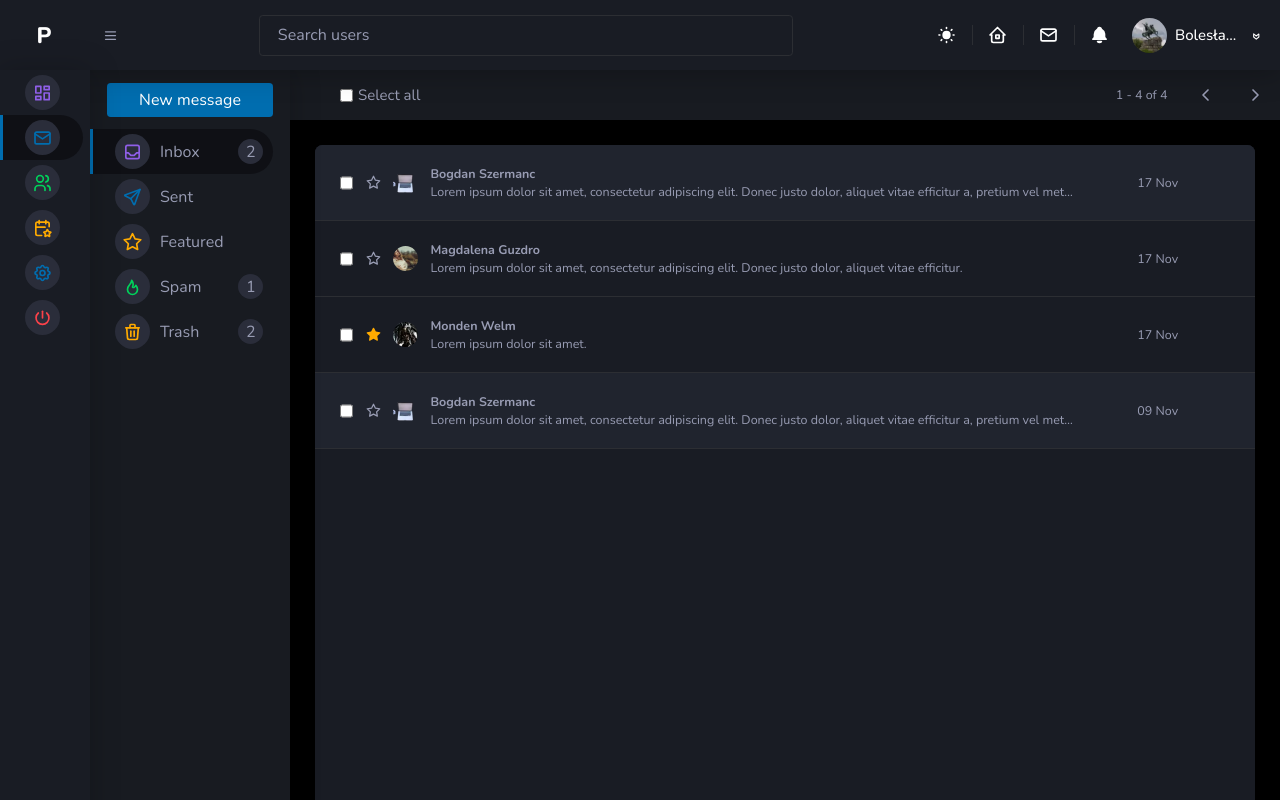
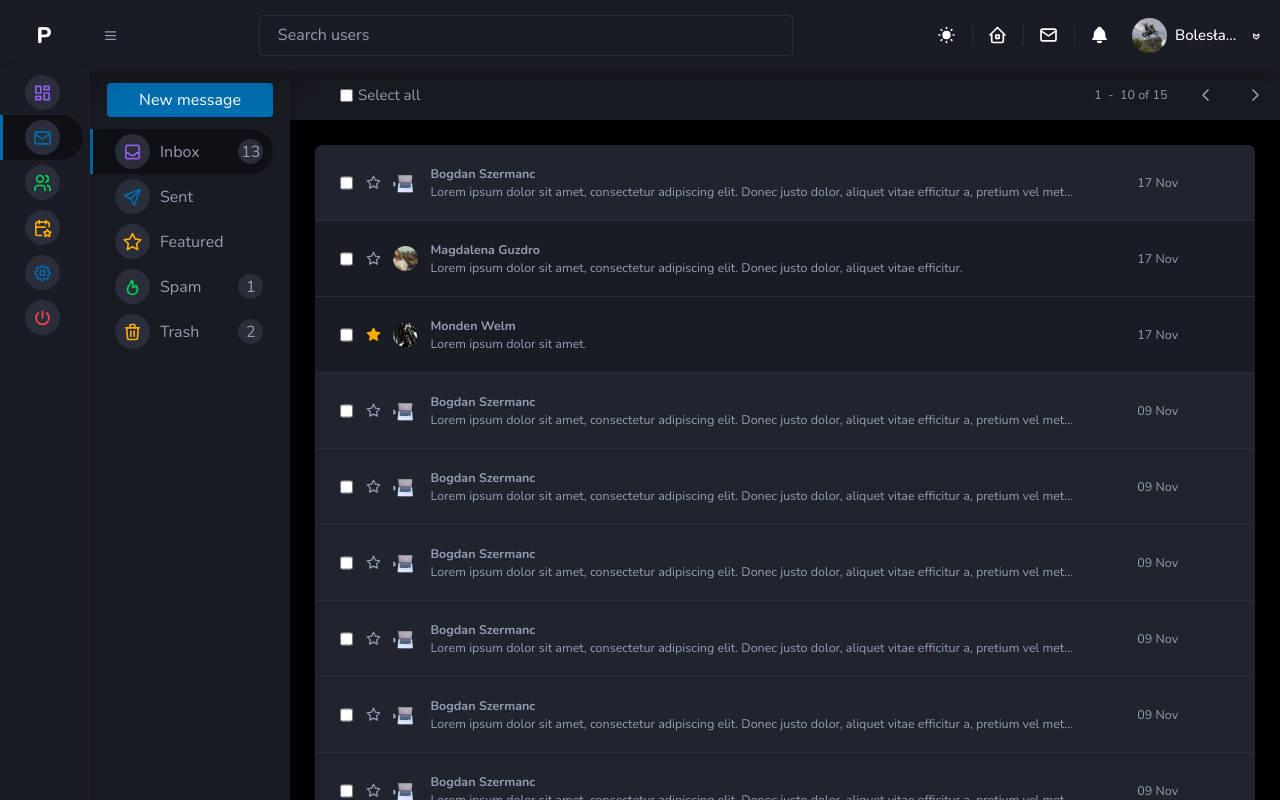
Before and after one commit to hadamalush/pwa-crew-admin-dashboard, a React (Vite) app: page /inbox in a window 1280 px wide. Shown: the top 800 px of the page. Built offline with nearby package versions, Linux system fonts and the light colour scheme.

Commit message:
feat: added pagination handling for inbox

```diff
--- a/src/components/transitions/Inbox/MessagesList.tsx
+++ b/src/components/transitions/Inbox/MessagesList.tsx
@@ -9,20 +9,23 @@ import { usePage } from "../../../hooks/usePage";
 import Icon from "../../UI/Icons/Icon";
 import Heading from "../../UI/Heading";
 import { AnimatePresence, motion } from "framer-motion";
+import { getCurrentMess } from "../../../global/message-action";
 
 type MessagesListProps = {
   pageName: "spam" | "trash" | "inbox" | "featured";
 };
 
 const MessagesList = ({ pageName }: MessagesListProps) => {
+  const [isLoading, setIsLoading] = useState(true);
   const dispatch = useDispatch();
-  const isSelectedAllMess = useGlobalSelector((state) => state.messages.areMarkedAllMessages);
+  const messState = useGlobalSelector((state) => state.messages);
+  const isSelectedAllMess = messState.areMarkedAllMessages;
+  const checkedMessages = messState.checkedMessages;
+  const messages = messState[`${pageName}${"Messages"}`];
   const inputRefs = useRef<Array<RefObject<HTMLInputElement>>>([]);
-  const messages = useGlobalSelector((state) => state.messages[`${pageName}${"Messages"}`]);
-  const checkedMessages = useGlobalSelector((state) => state.messages.checkedMessages);
-  const [isLoading, setIsLoading] = useState(true);
+  const currentMess = getCurrentMess(messState, messages);
 
-  const { changedPath } = usePage();
+  const { changedPathMess } = usePage();
 
   const dispatchFilterMessages = useCallback(() => {
     dispatch(filterMessages({ pageName: pageName }));
@@ -35,10 +38,11 @@ const MessagesList = ({ pageName }: MessagesListProps) => {
 
   const handleMessagesCheckbox = useCallback(() => {
     const checkedMessages: string[] = [];
-    if (!changedPath) {
+    if (!changedPathMess) {
+      dispatch(markAllMessage({ allMessagesMarked: false }));
       return;
     }
-    if (changedPath) {
+    if (changedPathMess) {
       dispatch(markAllMessage({ allMessagesMarked: false }));
     }
 
@@ -64,7 +68,7 @@ const MessagesList = ({ pageName }: MessagesListProps) => {
     });
     dispatch(setCheckedMessages({ checkedMessages: [] }));
     dispatch(markAllMessage({ allMessagesMarked: false }));
-  }, [isSelectedAllMess, dispatch, inputRefs, changedPath]);
+  }, [isSelectedAllMess, dispatch, inputRefs, changedPathMess]);
 
   useEffect(() => handleMessagesCheckbox, [isSelectedAllMess, handleMessagesCheckbox]);
 
@@ -72,8 +76,12 @@ const MessagesList = ({ pageName }: MessagesListProps) => {
     <ul
       className={cn(
         basicVariant({ box: "default" }),
-        "w-full h-screen rounded-none md:rounded-xl overflow-hidden sm:mt-0 duration-200",
-        { "mt-16": checkedMessages.length > 0 }
+        "w-full h-auto  rounded-none md:rounded-xl overflow-hidden sm:mt-0 duration-200",
+        {
+          "mt-16": checkedMessages.length > 0,
+          "min-h-screen": currentMess.length < 10,
+        },
+        {}
       )}
     >
       <AnimatePresence>
@@ -101,7 +109,7 @@ const MessagesList = ({ pageName }: MessagesListProps) => {
         )}
       </AnimatePresence>
 
-      {messages.map((message, index) => {
+      {currentMess.map((message, index) => {
         inputRefs.current[index] = createRef<HTMLInputElement>();
 
         return (
--- a/src/components/transitions/ToolbarInbox.tsx
+++ b/src/components/transitions/ToolbarInbox.tsx
@@ -8,9 +8,12 @@ import {
   moveMessages,
   markAllMessage,
   getNumberOfMessagesByPage,
+  getInboxPage,
+  changeCurrentPage,
 } from "../../global/message-slice";
 import usePage from "../../hooks/usePage";
 import { useParams } from "react-router";
+import { getMessIndex } from "../../global/message-action";
 
 const ToolbarInbox = () => {
   const dispatch = useGlobalDispatch();
@@ -24,14 +27,14 @@ const ToolbarInbox = () => {
   const areAllMessagesMarked = messagesState.areMarkedAllMessages;
   const isMarkedCheckboxAll = messagesState.isMarkedCheckboxAll;
   const isCheckedMessage = messagesState.checkedMessages.length > 0;
+  const lastIndexMess = getMessIndex(messagesState, "last");
+  const firstIndexMess = getMessIndex(messagesState, "first");
 
-  const allowedPages = ["trash", "spam", "featured", "inbox"];
-  const pageName = path.slice(path.lastIndexOf("/") + 1) as "trash" | "spam" | "featured" | "inbox";
+  const quantityMessages = getNumberOfMessagesByPage(messagesState, getInboxPage(path));
 
-  const quantityMessages = getNumberOfMessagesByPage(
-    messagesState,
-    allowedPages.includes(pageName) ? pageName : null
-  );
+  console.log(quantityMessages);
+
+  console.log("lastindex ", lastIndexMess);
 
   const handleInboxNavChange = () => {
     dispatch(handleNav({ isVisibleNav: false }));
@@ -45,6 +48,18 @@ const ToolbarInbox = () => {
   const handleMessagesMove = (moveTo: "trash" | "spam" | "inbox") => {
     dispatch(moveMessages({ moveTo: moveTo }));
     dispatch(markAllMessage({ allMessagesMarked: false }));
+  };
+
+  const handleChangePage = (action: "previous" | "next") => {
+    if (
+      (lastIndexMess &&
+        quantityMessages &&
+        lastIndexMess > quantityMessages &&
+        action === "next") ||
+      quantityMessages === 0
+    )
+      return;
+    dispatch(changeCurrentPage({ page: action }));
   };
 
   return (
@@ -131,7 +146,11 @@ const ToolbarInbox = () => {
       </Container>
 
       <p className="dark:text-textPrimary mr-5 text-xl">
-        1 - {quantityMessages} of {quantityMessages}
+        {(firstIndexMess && firstIndexMess + 1) || (!firstIndexMess && 1)} &nbsp;- &nbsp;
+        {lastIndexMess && quantityMessages && lastIndexMess > quantityMessages
+          ? quantityMessages
+          : lastIndexMess}{" "}
+        of {quantityMessages}
       </p>
 
       <Button
@@ -139,6 +158,7 @@ const ToolbarInbox = () => {
         className="group p-2 md:p-5 outline-none order-1 md:order-none"
         aria-label="Previous page"
         type="button"
+        onClick={() => handleChangePage("previous")}
       >
         <Icon
           iconName="arrowLeftMini"
@@ -153,6 +173,7 @@ const ToolbarInbox = () => {
         className="group p-2 md:p-5 outline-none order-1 md:order-none"
         aria-label="Next page"
         type="button"
+        onClick={() => handleChangePage("next")}
       >
         <Icon
           iconName="arrowRightMini"
--- a/src/components/transitions/dummy-items.ts
+++ b/src/components/transitions/dummy-items.ts
@@ -260,6 +260,160 @@ export const DUMMY_INBOXMESSAGES = [
     isRead: false,
     date: "2023-11-09T17:20:00",
   },
+  {
+    id: "mes8",
+    owner: "Bogdan Szermanc",
+    email: "bogdanSzermanc@o2.pl",
+    avatarSrc: "/laptop.webp",
+    subject:
+      "Lorem ipsum dolor sit amet, consectetur adipiscing elit. Donec justo dolor, aliquet vitae efficitur a, pretium vel metus. Sed sapien ligula, iaculis quis erat in, bibendum consectetur sapien.",
+    description: "Lorem ipsum dolor sit amet, consectetur adipiscing elit. loremdasdoijasdoij",
+    isFeatured: false,
+    isInSpam: false,
+    isInTrash: false,
+    isRead: false,
+    date: "2023-11-09T17:20:00",
+  },
+  {
+    id: "mes9",
+    owner: "Bogdan Szermanc",
+    email: "bogdanSzermanc@o2.pl",
+    avatarSrc: "/laptop.webp",
+    subject:
+      "Lorem ipsum dolor sit amet, consectetur adipiscing elit. Donec justo dolor, aliquet vitae efficitur a, pretium vel metus. Sed sapien ligula, iaculis quis erat in, bibendum consectetur sapien.",
+    description: "Lorem ipsum dolor sit amet, consectetur adipiscing elit. loremdasdoijasdoij",
+    isFeatured: false,
+    isInSpam: false,
+    isInTrash: false,
+    isRead: false,
+    date: "2023-11-09T17:20:00",
+  },
+  {
+    id: "mes10",
+    owner: "Bogdan Szermanc",
+    email: "bogdanSzermanc@o2.pl",
+    avatarSrc: "/laptop.webp",
+    subject:
+      "Lorem ipsum dolor sit amet, consectetur adipiscing elit. Donec justo dolor, aliquet vitae efficitur a, pretium vel metus. Sed sapien ligula, iaculis quis erat in, bibendum consectetur sapien.",
+    description: "Lorem ipsum dolor sit amet, consectetur adipiscing elit. loremdasdoijasdoij",
+    isFeatured: false,
+    isInSpam: false,
+    isInTrash: false,
+    isRead: false,
+    date: "2023-11-09T17:20:00",
+  },
+  {
+    id: "mes11",
+    owner: "Bogdan Szermanc",
+    email: "bogdanSzermanc@o2.pl",
+    avatarSrc: "/laptop.webp",
+    subject:
+      "Lorem ipsum dolor sit amet, consectetur adipiscing elit. Donec justo dolor, aliquet vitae efficitur a, pretium vel metus. Sed sapien ligula, iaculis quis erat in, bibendum consectetur sapien.",
+    description: "Lorem ipsum dolor sit amet, consectetur adipiscing elit. loremdasdoijasdoij",
+    isFeatured: false,
+    isInSpam: false,
+    isInTrash: false,
+    isRead: false,
+    date: "2023-11-09T17:20:00",
+  },
+  {
+    id: "mes12",
+    owner: "Bogdan Szermanc",
+    email: "bogdanSzermanc@o2.pl",
+    avatarSrc: "/laptop.webp",
+    subject:
+      "Lorem ipsum dolor sit amet, consectetur adipiscing elit. Donec justo dolor, aliquet vitae efficitur a, pretium vel metus. Sed sapien ligula, iaculis quis erat in, bibendum consectetur sapien.",
+    description: "Lorem ipsum dolor sit amet, consectetur adipiscing elit. loremdasdoijasdoij",
+    isFeatured: false,
+    isInSpam: false,
+    isInTrash: false,
+    isRead: false,
+    date: "2023-11-09T17:20:00",
+  },
+  {
+    id: "mes13",
+    owner: "Bogdan Szermanc",
+    email: "bogdanSzermanc@o2.pl",
+    avatarSrc: "/laptop.webp",
+    subject:
+      "Lorem ipsum dolor sit amet, consectetur adipiscing elit. Donec justo dolor, aliquet vitae efficitur a, pretium vel metus. Sed sapien ligula, iaculis quis erat in, bibendum consectetur sapien.",
+    description: "Lorem ipsum dolor sit amet, consectetur adipiscing elit. loremdasdoijasdoij",
+    isFeatured: false,
+    isInSpam: false,
+    isInTrash: false,
+    isRead: false,
+    date: "2023-11-09T17:20:00",
+  },
+  {
+    id: "mes14",
+    owner: "Bogdan Szermanc",
+    email: "bogdanSzermanc@o2.pl",
+    avatarSrc: "/laptop.webp",
+    subject:
+      "Lorem ipsum dolor sit amet, consectetur adipiscing elit. Donec justo dolor, aliquet vitae efficitur a, pretium vel metus. Sed sapien ligula, iaculis quis erat in, bibendum consectetur sapien.",
+    description: "Lorem ipsum dolor sit amet, consectetur adipiscing elit. loremdasdoijasdoij",
+    isFeatured: false,
+    isInSpam: false,
+    isInTrash: false,
+    isRead: false,
+    date: "2023-11-09T17:20:00",
+  },
+  {
+    id: "mes15",
+    owner: "Bogdan Szermanc",
+    email: "bogdanSzermanc@o2.pl",
+    avatarSrc: "/laptop.webp",
+    subject:
+      "Lorem ipsum dolor sit amet, consectetur adipiscing elit. Donec justo dolor, aliquet vitae efficitur a, pretium vel metus. Sed sapien ligula, iaculis quis erat in, bibendum consectetur sapien.",
+    description: "Lorem ipsum dolor sit amet, consectetur adipiscing elit. loremdasdoijasdoij",
+    isFeatured: false,
+    isInSpam: false,
+    isInTrash: false,
+    isRead: false,
+    date: "2023-11-09T17:20:00",
+  },
+  {
+    id: "mes16",
+    owner: "Bogdan Szermanc",
+    email: "bogdanSzermanc@o2.pl",
+    avatarSrc: "/laptop.webp",
+    subject:
+      "Lorem ipsum dolor sit amet, consectetur adipiscing elit. Donec justo dolor, aliquet vitae efficitur a, pretium vel metus. Sed sapien ligula, iaculis quis erat in, bibendum consectetur sapien.",
+    description: "Lorem ipsum dolor sit amet, consectetur adipiscing elit. loremdasdoijasdoij",
+    isFeatured: false,
+    isInSpam: false,
+    isInTrash: false,
+    isRead: false,
+    date: "2023-11-09T17:20:00",
+  },
+  {
+    id: "mes17",
+    owner: "Bogdan Szermanc",
+    email: "bogdanSzermanc@o2.pl",
+    avatarSrc: "/laptop.webp",
+    subject:
+      "Lorem ipsum dolor sit amet, consectetur adipiscing elit. Donec justo dolor, aliquet vitae efficitur a, pretium vel metus. Sed sapien ligula, iaculis quis erat in, bibendum consectetur sapien.",
+    description: "Lorem ipsum dolor sit amet, consectetur adipiscing elit. loremdasdoijasdoij",
+    isFeatured: false,
+    isInSpam: false,
+    isInTrash: false,
+    isRead: false,
+    date: "2023-11-09T17:20:00",
+  },
+  {
+    id: "mes18",
+    owner: "Bogdan Szermanc",
+    email: "bogdanSzermanc@o2.pl",
+    avatarSrc: "/laptop.webp",
+    subject:
+      "Lorem ipsum dolor sit amet, consectetur adipiscing elit. Donec justo dolor, aliquet vitae efficitur a, pretium vel metus. Sed sapien ligula, iaculis quis erat in, bibendum consectetur sapien.",
+    description: "Lorem ipsum dolor sit amet, consectetur adipiscing elit. loremdasdoijasdoij",
+    isFeatured: false,
+    isInSpam: false,
+    isInTrash: false,
+    isRead: false,
+    date: "2023-11-09T17:20:00",
+  },
 ];
 
 export const DUMMY_SENTMESSAGES = [
--- /dev/null
+++ b/src/global/message-action.ts
@@ -0,0 +1,26 @@
+import { initialStateType, messageProps } from "./message-slice";
+
+export const getMessIndex = (state: initialStateType, index: "last" | "first") => {
+  const currentPage = state.currentPagePag.currentPage;
+  const messPerPage = state.currentPagePag.messPerPage;
+
+  const lastMessIndex = currentPage * messPerPage;
+  const firstMessIndex = lastMessIndex - messPerPage;
+
+  if (index === "first") {
+    return firstMessIndex;
+  }
+  if (index === "last") {
+    return lastMessIndex;
+  }
+
+  return;
+};
+
+export const getCurrentMess = (state: initialStateType, messages: messageProps[]) => {
+  const lastMessIndex = getMessIndex(state, "last");
+  const firstMessIndex = getMessIndex(state, "first");
+  const currentMess = messages.slice(firstMessIndex, lastMessIndex);
+
+  return currentMess;
+};
--- a/src/global/message-slice.ts
+++ b/src/global/message-slice.ts
@@ -18,8 +18,14 @@ export interface messageDetailsType extends messageProps {
   isInTrash: boolean;
 }
 
+type CurrentPagePagType = {
+  currentPage: number;
+  messPerPage: number;
+};
+
 export type initialStateType = {
   allMessages: messageDetailsType[];
+  currentPagePag: CurrentPagePagType;
   trashMessages: messageProps[];
   featuredMessages: messageProps[];
   spamMessages: messageProps[];
@@ -29,8 +35,14 @@ export type initialStateType = {
   isMarkedCheckboxAll: boolean;
 };
 
+const initialCurrentPage = {
+  currentPage: 1,
+  messPerPage: 10,
+};
+
 const initialState: initialStateType = {
   allMessages: DUMMY_INBOXMESSAGES,
+  currentPagePag: initialCurrentPage,
   trashMessages: [],
   featuredMessages: [],
   spamMessages: [],
@@ -171,8 +183,31 @@ export const messageSlice = createSlice({
       state.allMessages = newMessages;
       state.checkedMessages = [];
     },
+    changeCurrentPage(state, action: PayloadAction<{ page: "previous" | "next" }>) {
+      const page = action.payload.page;
+      if (page === "previous" && state.currentPagePag.currentPage === 1) return;
+      if (page === "next") {
+        state.currentPagePag.currentPage++;
+      }
+      if (page === "previous") {
+        state.currentPagePag.currentPage--;
+      }
+    },
+    resetCurrentPage(state) {
+      console.log("brawooo");
+      state.currentPagePag = initialCurrentPage;
+    },
   },
 });
+
+export const getInboxPage = (path: string) => {
+  const allowedPages = ["trash", "spam", "featured", "inbox"];
+  const pageName = path.slice(path.lastIndexOf("/") + 1) as "trash" | "spam" | "featured" | "inbox";
+
+  const receivedPage = allowedPages.includes(pageName) ? pageName : null;
+
+  return receivedPage;
+};
 
 export const getNumberOfMessagesByPage = (
   state: initialStateType,
@@ -202,4 +237,6 @@ export const {
   markAllMessage,
   moveMessages,
   changeCheckboxAll,
+  changeCurrentPage,
+  resetCurrentPage,
 } = messageSlice.actions;
--- a/src/hooks/usePage.tsx
+++ b/src/hooks/usePage.tsx
@@ -4,16 +4,25 @@ import { useLocation } from "react-router-dom";
 export const usePage = () => {
   const location = useLocation();
   const [path, setPath] = useState("");
-  const [changedPath, setChangedPath] = useState(false);
+  const [changedPathMess, setChangedPathMess] = useState(false);
+  const [changePath, setChangedPath] = useState(false);
 
   useEffect(() => {
     if (location.pathname !== path) {
+      setChangedPathMess(true);
+      setPath(location.pathname);
+    }
+
+    if (location.pathname !== path) {
       setChangedPath(true);
+      setPath(location.pathname);
+    } else {
+      setChangedPath(false);
       setPath(location.pathname);
     }
   }, [location, path]);
 
-  return { changedPath, path };
+  return { changedPathMess, changePath, path };
 };
 
 export default usePage;
--- a/src/layouts/InboxLayout.tsx
+++ b/src/layouts/InboxLayout.tsx
@@ -5,12 +5,24 @@ import { cn } from "../util/utils";
 import Main from "../components/Common/Main";
 import Navbar from "../components/Common/Navigation/Navbar";
 import ToolbarInbox from "../components/transitions/ToolbarInbox";
+import usePage from "../hooks/usePage";
+import { useDispatch } from "react-redux";
+import { resetCurrentPage } from "../global/message-slice";
+import { useEffect } from "react";
 
 const InboxLayout = () => {
   const isVisibleMainNav = useGlobalSelector((state) => state.toggle.isVisibleNav);
   const isVisibleInboxNav = useGlobalSelector((state) => state.toggle.isVisibleInboxNav);
+  const dispatch = useDispatch();
   const pathname = useLocation().pathname;
   const isInboxPage = pathname.includes("inbox");
+  const { changePath } = usePage();
+
+  useEffect(() => {
+    if (changePath) {
+      dispatch(resetCurrentPage());
+    }
+  }, [dispatch, changePath]);
 
   return (
     <>
```
